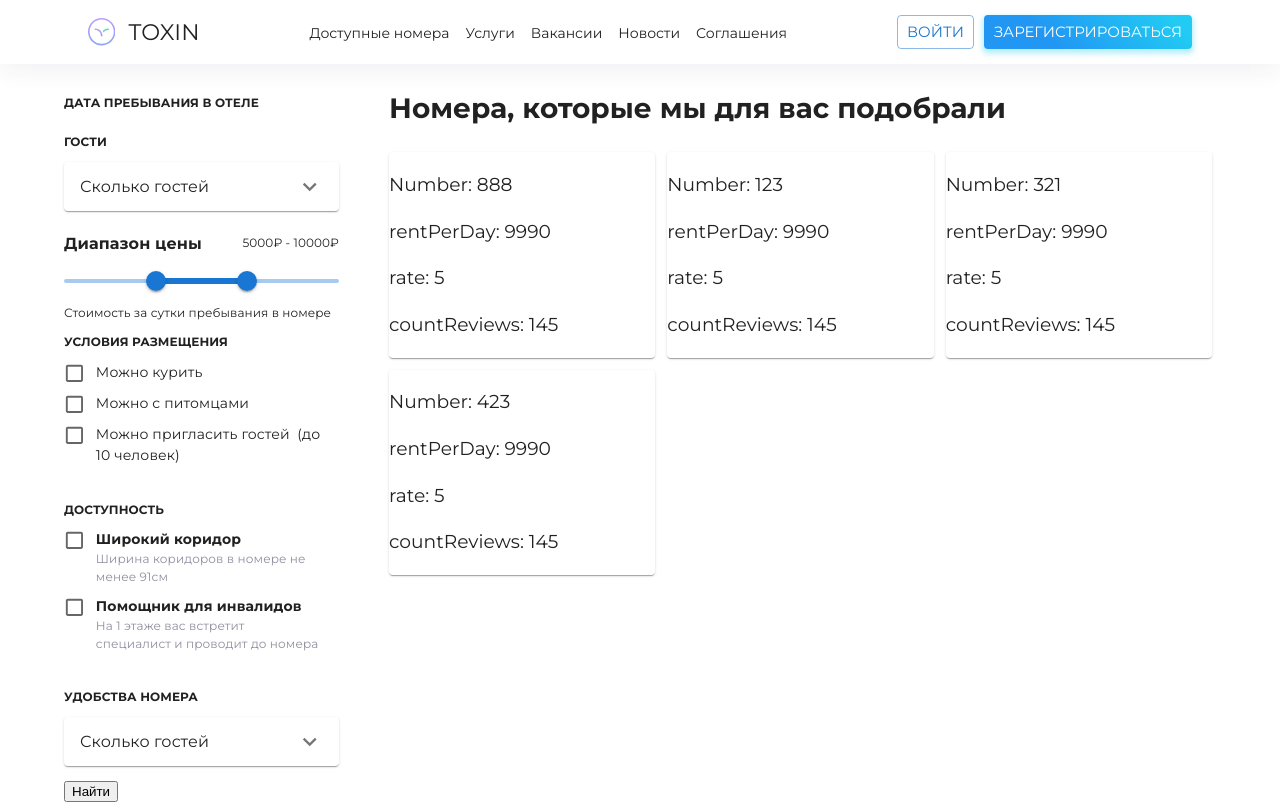
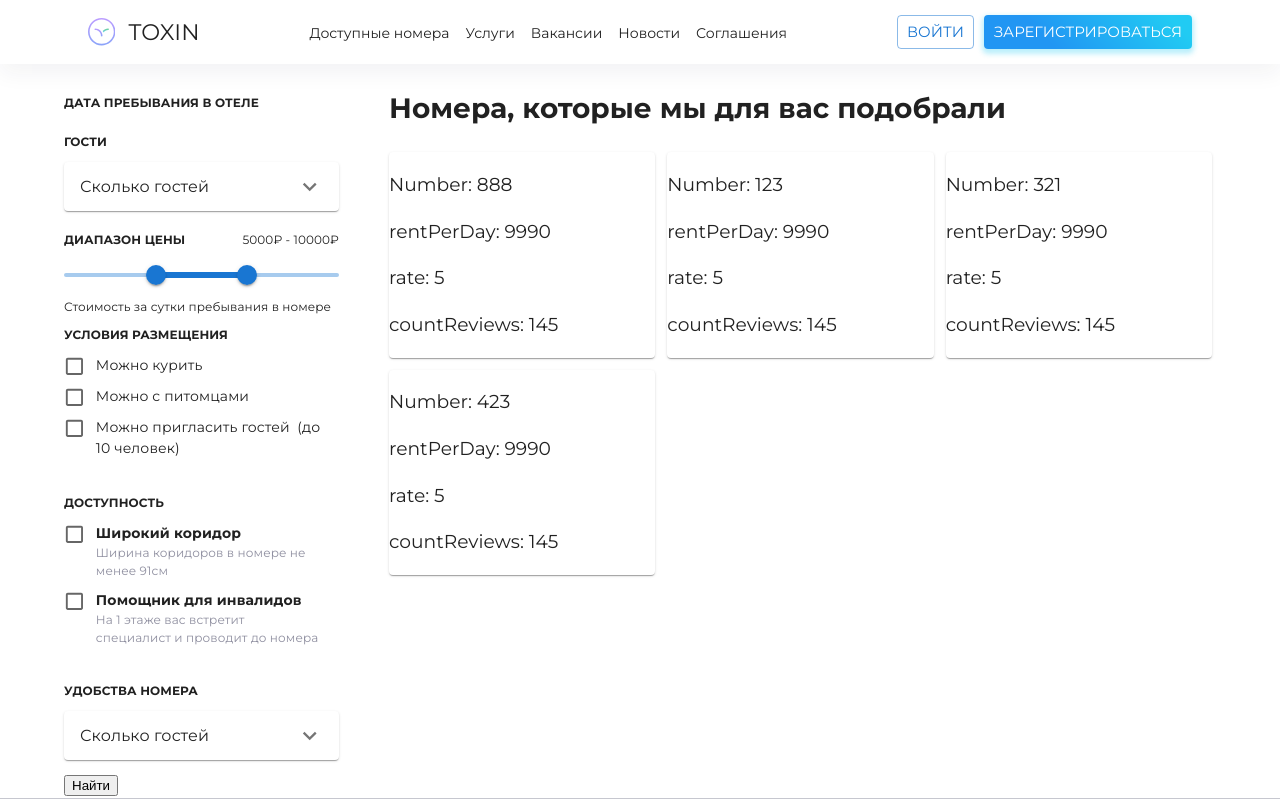
Before and after one commit to Solexofficial/react-hotel_booking, a React (Create React App) app: page /rooms in a window 1280 px wide. Shown: the top 804 px of the page. Built offline with nearby package versions, Linux system fonts and the light colour scheme.

Commit message:
refactor: footer&rangeSlider

```diff
--- a/src/app/components/common/footer/footer.jsx
+++ b/src/app/components/common/footer/footer.jsx
@@ -1,17 +1,15 @@
 import { Grid, Link } from '@material-ui/core';
 import { GitHub } from '@mui/icons-material';
 import React from 'react';
-import { NavLink } from 'react-router-dom';
-import HomeLogo from '../logo/logoImage';
 import NavList from '../../ui/navList';
 import Container from '../container';
 import Divider from '../divider';
 import { InputField } from '../form/fields';
 import withSubscribe from '../form/withSubscribe';
+import Logo from '../logo/logo';
 import Text from '../typography/text';
 import Title from '../typography/title';
 import useStyles from './styles';
-import Logo from '../logo/logo';
 
 const Footer = () => {
   const SubscribeInput = withSubscribe(InputField);
--- a/src/app/components/common/form/rangeSliderField.jsx
+++ b/src/app/components/common/form/rangeSliderField.jsx
@@ -25,21 +25,21 @@ const RangeSliderField = ({ label, name, onChange, value, min, max, minDistance
         setSliderValue(newValue);
       }
     },
-    [sliderValue, onChange]
+    [max, minDistance]
   );
 
   useEffect(() => {
     if (mouseState === 'leave') {
       onChange({ target: { name, value: sliderValue } });
     }
-  }, [mouseState]);
+  }, [mouseState, name, onChange, sliderValue]);
 
   console.log('render range slider');
   if (value) {
     return (
       <div>
         <div style={{ display: 'flex', justifyContent: 'space-between', alignItems: 'center', padding: '10px 0' }}>
-          <Title component='span' variant='subtitle2' isBold>
+          <Title component='span' variant='subtitle2' isBold sx={{ fontSize: '12px', textTransform: 'uppercase' }}>
             {label || 'Range Slider'}
           </Title>
           <Text component='span' variant='subtitle2' sx={{ fontSize: '12px' }}>
```
